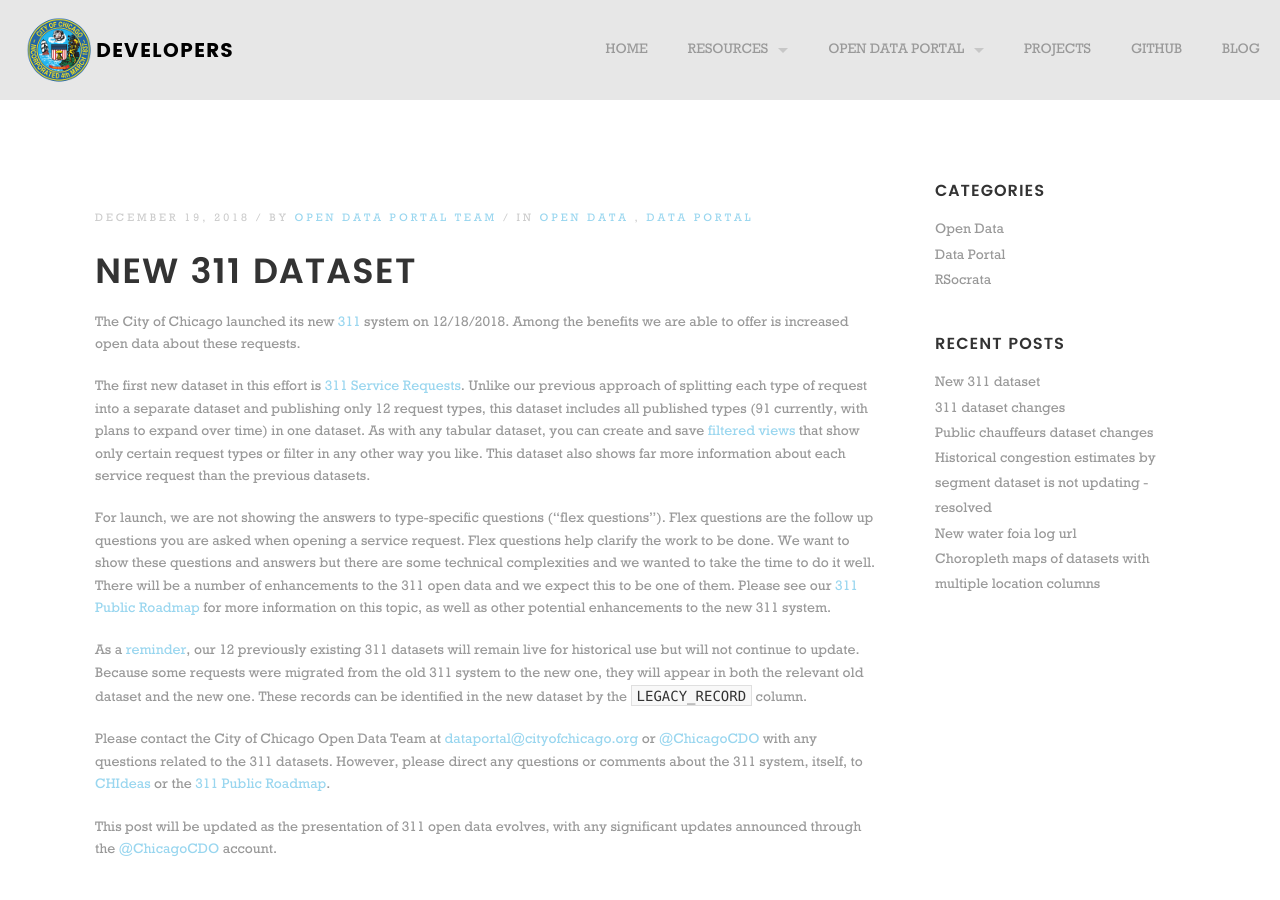
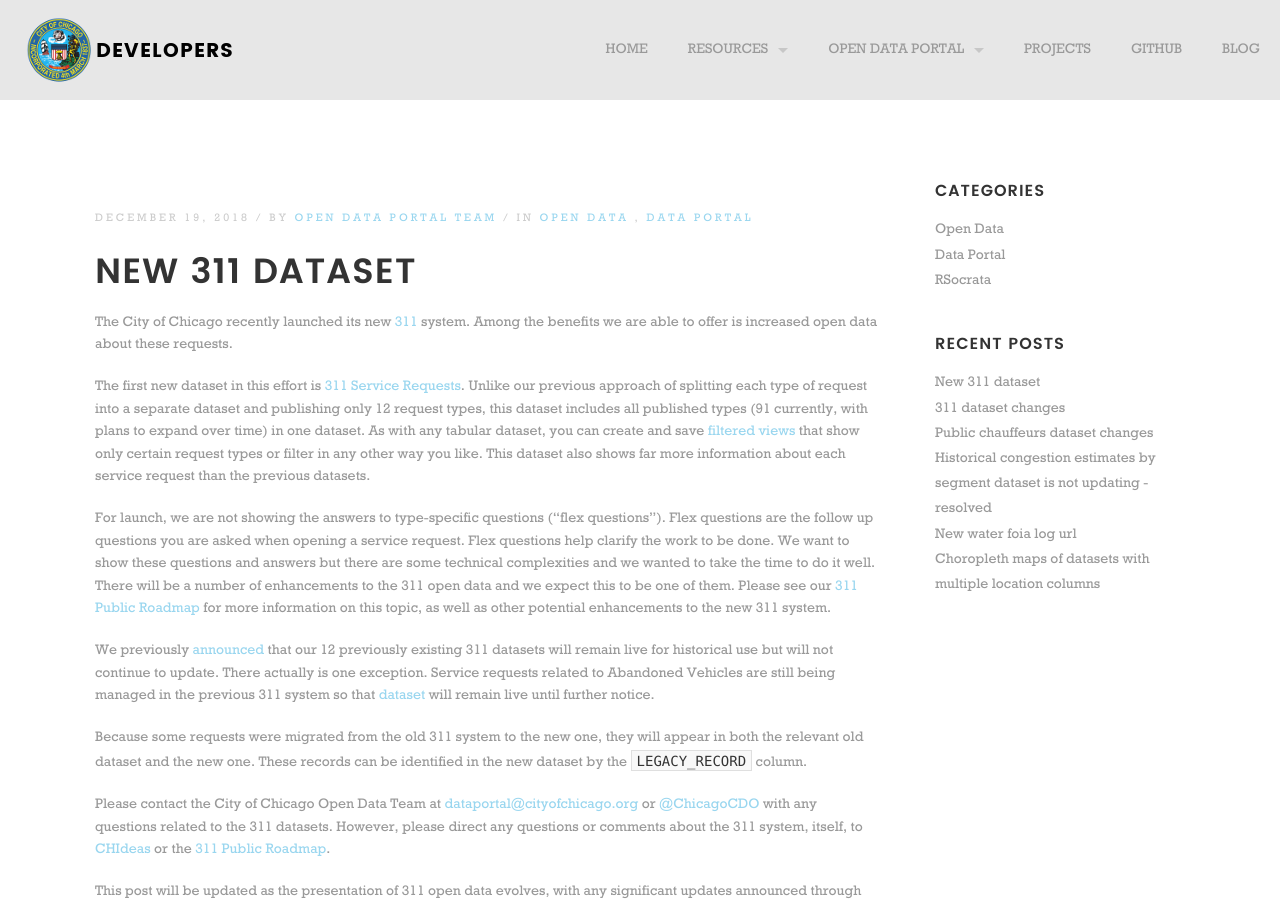
Before and after one commit to Chicago/dev.cityofchicago.org, a Jekyll site: the page built from _posts/2018-12-19-new-311-datasets.md, in a window 1280 px wide and 900 px high. Built offline with Jekyll 4.4.1, drawn with Linux system fonts in a browser that asks for light colours; some web fonts are replaced.

Commit message:
Update 2018-12-19-new-311-datasets.md
Several changes from the original draft, mostly to account for newer developments. This draft includes text about Abandoned Vehicles that I think we will revert but I wanted to create a snapshot commit of the text in case we want to refer back to it at some point.

```diff
--- a/_posts/2018-12-19-new-311-datasets.md
+++ b/_posts/2018-12-19-new-311-datasets.md
@@ -11,13 +11,15 @@
 - service requests
 - v6vf-nfxy
 ---
-The City of Chicago launched its new [311](https://www.cityofchicago.org/city/en/sites/311ProjectInformation/home.html) system on 12/18/2018. Among the benefits we are able to offer is increased open data about these requests.
+The City of Chicago recently launched its new [311](https://www.cityofchicago.org/city/en/sites/311ProjectInformation/home.html) system. Among the benefits we are able to offer is increased open data about these requests.
 
 The first new dataset in this effort is [311 Service Requests](https://data.cityofchicago.org/d/v6vf-nfxy). Unlike our previous approach of splitting each type of request into a separate dataset and publishing only 12 request types, this dataset includes all published types (91 currently, with plans to expand over time) in one dataset. As with any tabular dataset, you can create and save [filtered views](https://support.socrata.com/hc/en-us/articles/202950808-Creating-a-Filtered-View) that show only certain request types or filter in any other way you like. This dataset also shows far more information about each service request than the previous datasets.
 
 For launch, we are not showing the answers to type-specific questions ("flex questions"). Flex questions are the follow up questions you are asked when opening a service request. Flex questions help clarify the work to be done. We want to show these questions and answers but there are some technical complexities and we wanted to take the time to do it well. There will be a number of enhancements to the 311 open data and we expect this to be one of them. Please see our [311 Public Roadmap](https://trello.com/b/AODvHk2V/311-public-roadmap) for more information on this topic, as well as other potential enhancements to the new 311 system.
 
-As a [reminder](http://dev.cityofchicago.org/open%20data/data%20portal/2018/12/11/legacy-sr-datasets-announcement.html), our 12 previously existing 311 datasets will remain live for historical use but will not continue to update. Because some requests were migrated from the old 311 system to the new one, they will appear in both the relevant old dataset and the new one. These records can be identified in the new dataset by the `LEGACY_RECORD` column.
+We previously [announced](http://dev.cityofchicago.org/open%20data/data%20portal/2018/12/11/legacy-sr-datasets-announcement.html) that our 12 previously existing 311 datasets will remain live for historical use but will not continue to update. There actually is one exception. Service requests related to Abandoned Vehicles are still being managed in the previous 311 system so that [dataset](https://data.cityofchicago.org/d/3c9v-pnva) will remain live until further notice.
+
+Because some requests were migrated from the old 311 system to the new one, they will appear in both the relevant old dataset and the new one. These records can be identified in the new dataset by the `LEGACY_RECORD` column.
 
 Please contact the City of Chicago Open Data Team at [dataportal@cityofchicago.org](mailto:dataportal@cityofchicago.org) or [@ChicagoCDO](https://twitter.com/ChicagoCDO) with any questions related to the 311 datasets. However, please direct any questions or comments about the 311 system, itself, to [CHIdeas](https://www.chideas.org) or the [311 Public Roadmap](https://trello.com/b/AODvHk2V/311-public-roadmap).
 
```
